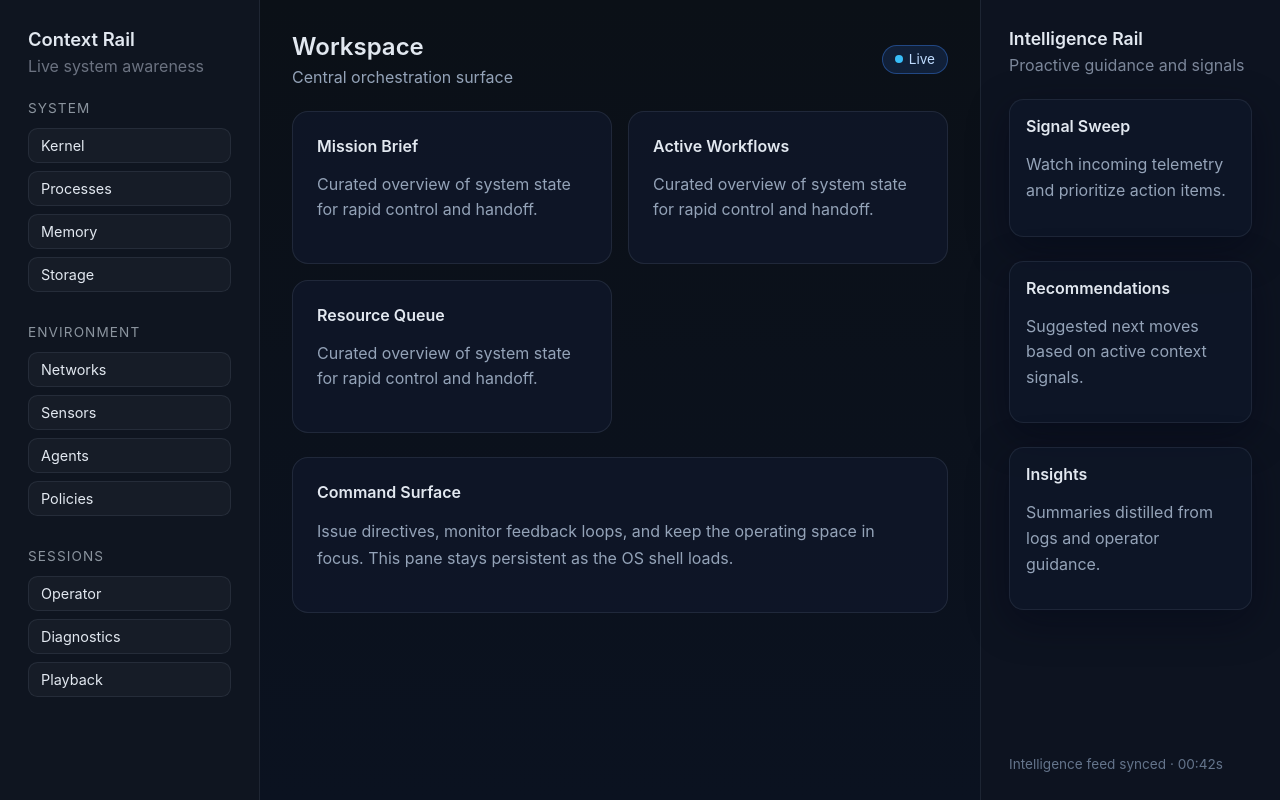
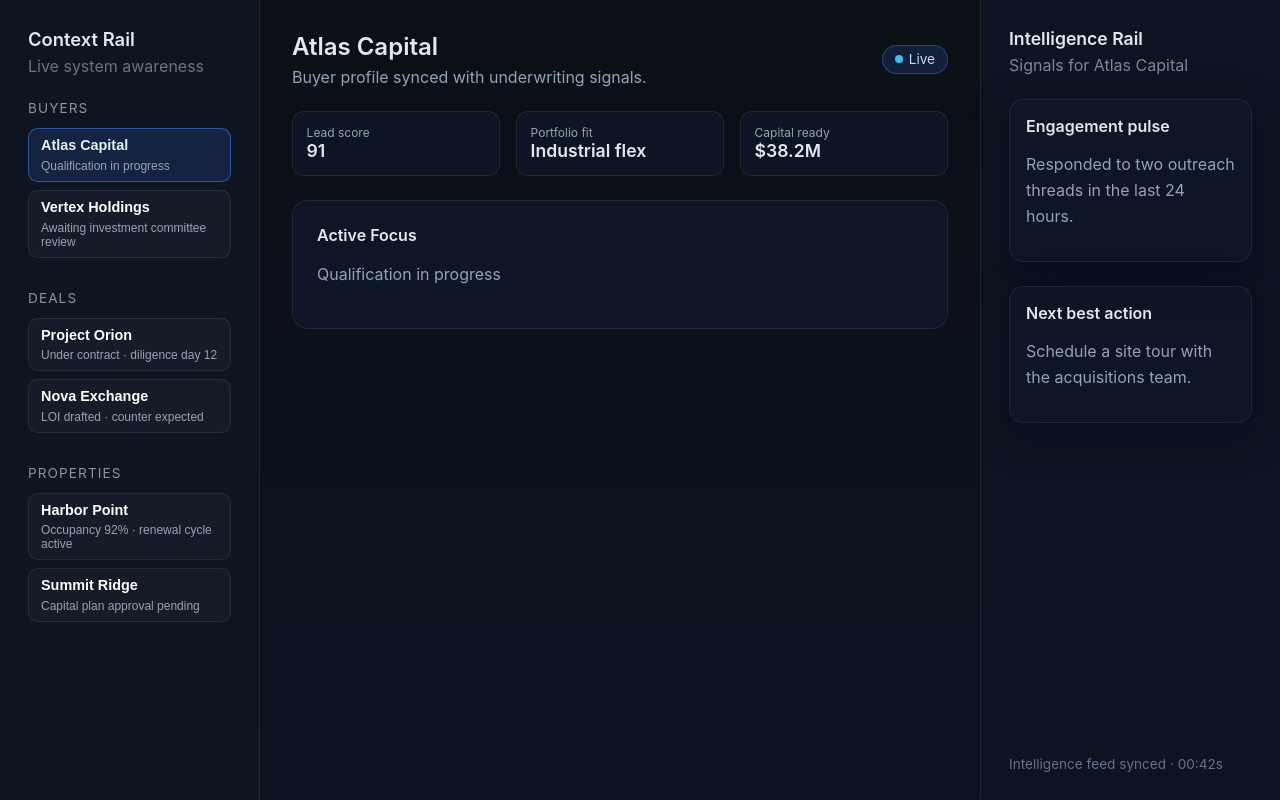
Before and after one commit to kgarg2468/H.O.S., a Next.js app: page / in a window 1280 px wide. Built offline with nearby package versions, Linux system fonts and the light colour scheme.

Commit message:
Add active context state to shell

```diff
--- a/app/page.tsx
+++ b/app/page.tsx
@@ -1,8 +1,170 @@
+"use client";
+
+import { useMemo, useState } from "react";
 import ContextRail from "@/components/os/ContextRail";
 import IntelligenceRail from "@/components/os/IntelligenceRail";
 import Workspace from "@/components/os/Workspace";
+import type { ActiveContextItem, RailSection } from "@/lib/types";
+
+const sections: RailSection[] = [
+  {
+    title: "Buyers",
+    items: [
+      {
+        id: "buyer-atlas",
+        type: "buyer",
+        title: "Atlas Capital",
+        description: "Buyer profile synced with underwriting signals.",
+        status: "Qualification in progress",
+        metrics: [
+          { label: "Lead score", value: "91" },
+          { label: "Portfolio fit", value: "Industrial flex" },
+          { label: "Capital ready", value: "$38.2M" },
+        ],
+        intelligence: [
+          {
+            title: "Engagement pulse",
+            description: "Responded to two outreach threads in the last 24 hours.",
+          },
+          {
+            title: "Next best action",
+            description: "Schedule a site tour with the acquisitions team.",
+          },
+        ],
+      },
+      {
+        id: "buyer-vertex",
+        type: "buyer",
+        title: "Vertex Holdings",
+        description: "Enterprise buyer with pending cross-market approval.",
+        status: "Awaiting investment committee review",
+        metrics: [
+          { label: "Lead score", value: "84" },
+          { label: "Portfolio fit", value: "Medical office" },
+          { label: "Capital ready", value: "$22.6M" },
+        ],
+        intelligence: [
+          {
+            title: "Risk watch",
+            description: "Finance team needs updated NOI breakdown before approval.",
+          },
+          {
+            title: "Suggested follow-up",
+            description: "Send rent roll addendum and closing timeline.",
+          },
+        ],
+      },
+    ],
+  },
+  {
+    title: "Deals",
+    items: [
+      {
+        id: "deal-orion",
+        type: "deal",
+        title: "Project Orion",
+        description: "Mid-market acquisition pipeline for Q3.",
+        status: "Under contract · diligence day 12",
+        metrics: [
+          { label: "Deal value", value: "$12.4M" },
+          { label: "IRR target", value: "17.8%" },
+          { label: "Close ETA", value: "Aug 28" },
+        ],
+        intelligence: [
+          {
+            title: "Diligence focus",
+            description: "Environmental report flagged roof replacement.",
+          },
+          {
+            title: "Stakeholder update",
+            description: "Seller counsel awaiting revised term sheet.",
+          },
+        ],
+      },
+      {
+        id: "deal-nova",
+        type: "deal",
+        title: "Nova Exchange",
+        description: "1031 exchange queue prioritization.",
+        status: "LOI drafted · counter expected",
+        metrics: [
+          { label: "Deal value", value: "$8.1M" },
+          { label: "IRR target", value: "15.2%" },
+          { label: "Close ETA", value: "Sep 14" },
+        ],
+        intelligence: [
+          {
+            title: "Negotiation signal",
+            description: "Broker signaled flexibility on deposit schedule.",
+          },
+          {
+            title: "Next best action",
+            description: "Prepare revised pricing sensitivity report.",
+          },
+        ],
+      },
+    ],
+  },
+  {
+    title: "Properties",
+    items: [
+      {
+        id: "property-harbor",
+        type: "property",
+        title: "Harbor Point",
+        description: "Retail center with refreshed leasing momentum.",
+        status: "Occupancy 92% · renewal cycle active",
+        metrics: [
+          { label: "NOI", value: "$1.4M" },
+          { label: "Occupancy", value: "92%" },
+          { label: "Top tenant", value: "Blue Harbor" },
+        ],
+        intelligence: [
+          {
+            title: "Leasing signal",
+            description: "Two renewals signed ahead of schedule.",
+          },
+          {
+            title: "Action item",
+            description: "Review CAM reconciliation for Q2.",
+          },
+        ],
+      },
+      {
+        id: "property-summit",
+        type: "property",
+        title: "Summit Ridge",
+        description: "Class A office repositioning underway.",
+        status: "Capital plan approval pending",
+        metrics: [
+          { label: "NOI", value: "$2.2M" },
+          { label: "Occupancy", value: "81%" },
+          { label: "Capex", value: "$1.1M" },
+        ],
+        intelligence: [
+          {
+            title: "Tenant intel",
+            description: "Anchor tenant requesting expansion options.",
+          },
+          {
+            title: "Next best action",
+            description: "Draft phased build-out plan for review.",
+          },
+        ],
+      },
+    ],
+  },
+];
 
 export default function Home() {
+  const allItems = useMemo(
+    () => sections.flatMap((section) => section.items),
+    []
+  );
+  const [activeContext, setActiveContext] = useState<ActiveContextItem>(
+    allItems[0]
+  );
+
   return (
     <div
       style={{
@@ -13,9 +175,13 @@ export default function Home() {
         color: "#e2e8f0",
       }}
     >
-      <ContextRail />
-      <Workspace />
-      <IntelligenceRail />
+      <ContextRail
+        sections={sections}
+        activeItemId={activeContext.id}
+        onSelect={setActiveContext}
+      />
+      <Workspace activeContext={activeContext} />
+      <IntelligenceRail activeContext={activeContext} />
     </div>
   );
 }
--- a/components/os/ContextRail.tsx
+++ b/components/os/ContextRail.tsx
@@ -1,20 +1,5 @@
 import type React from "react";
-import type { RailSection } from "@/lib/types";
-
-const sections: RailSection[] = [
-  {
-    title: "System",
-    items: ["Kernel", "Processes", "Memory", "Storage"],
-  },
-  {
-    title: "Environment",
-    items: ["Networks", "Sensors", "Agents", "Policies"],
-  },
-  {
-    title: "Sessions",
-    items: ["Operator", "Diagnostics", "Playback"],
-  },
-];
+import type { ActiveContextItem, RailSection } from "@/lib/types";
 
 const headerStyle: React.CSSProperties = {
   fontSize: "0.85rem",
@@ -33,7 +18,29 @@ const itemStyle: React.CSSProperties = {
   fontSize: "0.9rem",
 };
 
-export default function ContextRail() {
+const itemMetaStyle: React.CSSProperties = {
+  fontSize: "0.75rem",
+  color: "#94a3b8",
+  marginTop: "0.35rem",
+};
+
+const activeItemStyle: React.CSSProperties = {
+  border: "1px solid rgba(59, 130, 246, 0.55)",
+  background: "rgba(59, 130, 246, 0.15)",
+  color: "#e0f2fe",
+};
+
+interface ContextRailProps {
+  sections: RailSection[];
+  activeItemId: ActiveContextItem["id"];
+  onSelect: (item: ActiveContextItem) => void;
+}
+
+export default function ContextRail({
+  sections,
+  activeItemId,
+  onSelect,
+}: ContextRailProps) {
   return (
     <aside
       style={{
@@ -57,9 +64,21 @@ export default function ContextRail() {
         <div key={section.title}>
           <div style={headerStyle}>{section.title}</div>
           {section.items.map((item) => (
-            <div key={item} style={itemStyle}>
-              {item}
-            </div>
+            <button
+              key={item.id}
+              type="button"
+              onClick={() => onSelect(item)}
+              style={{
+                ...itemStyle,
+                ...(item.id === activeItemId ? activeItemStyle : null),
+                textAlign: "left",
+                cursor: "pointer",
+                width: "100%",
+              }}
+            >
+              <div style={{ fontWeight: 600 }}>{item.title}</div>
+              <div style={itemMetaStyle}>{item.status}</div>
+            </button>
           ))}
         </div>
       ))}
--- a/components/os/IntelligenceRail.tsx
+++ b/components/os/IntelligenceRail.tsx
@@ -1,20 +1,5 @@
 import type React from "react";
-import type { IntelligenceCard } from "@/lib/types";
-
-const cards: IntelligenceCard[] = [
-  {
-    title: "Signal Sweep",
-    description: "Watch incoming telemetry and prioritize action items.",
-  },
-  {
-    title: "Recommendations",
-    description: "Suggested next moves based on active context signals.",
-  },
-  {
-    title: "Insights",
-    description: "Summaries distilled from logs and operator guidance.",
-  },
-];
+import type { ActiveContextItem } from "@/lib/types";
 
 const cardStyle: React.CSSProperties = {
   padding: "1rem",
@@ -24,7 +9,13 @@ const cardStyle: React.CSSProperties = {
   boxShadow: "0 12px 40px rgba(2, 6, 23, 0.4)",
 };
 
-export default function IntelligenceRail() {
+interface IntelligenceRailProps {
+  activeContext: ActiveContextItem;
+}
+
+export default function IntelligenceRail({
+  activeContext,
+}: IntelligenceRailProps) {
   return (
     <aside
       style={{
@@ -41,10 +32,10 @@ export default function IntelligenceRail() {
           Intelligence Rail
         </div>
         <div style={{ color: "#7c879a", marginTop: "0.4rem" }}>
-          Proactive guidance and signals
+          Signals for {activeContext.title}
         </div>
       </div>
-      {cards.map((card) => (
+      {activeContext.intelligence.map((card) => (
         <div key={card.title} style={cardStyle}>
           <div style={{ fontWeight: 600, marginBottom: "0.35rem" }}>
             {card.title}
--- a/components/os/Workspace.tsx
+++ b/components/os/Workspace.tsx
@@ -1,4 +1,5 @@
 import type React from "react";
+import type { ActiveContextItem } from "@/lib/types";
 
 const statusPillStyle: React.CSSProperties = {
   display: "inline-flex",
@@ -19,7 +20,18 @@ const panelStyle: React.CSSProperties = {
   padding: "1.5rem",
 };
 
-export default function Workspace() {
+const metricCardStyle: React.CSSProperties = {
+  padding: "0.85rem",
+  borderRadius: "0.75rem",
+  border: "1px solid rgba(148, 163, 184, 0.14)",
+  background: "rgba(15, 23, 42, 0.7)",
+};
+
+interface WorkspaceProps {
+  activeContext: ActiveContextItem;
+}
+
+export default function Workspace({ activeContext }: WorkspaceProps) {
   return (
     <main
       style={{
@@ -40,10 +52,10 @@ export default function Workspace() {
       >
         <div>
           <div style={{ fontSize: "1.5rem", fontWeight: 600 }}>
-            Workspace
+            {activeContext.title}
           </div>
           <div style={{ color: "#94a3b8", marginTop: "0.35rem" }}>
-            Central orchestration surface
+            {activeContext.description}
           </div>
         </div>
         <div style={statusPillStyle}>
@@ -63,31 +75,28 @@ export default function Workspace() {
       <section
         style={{
           display: "grid",
-          gridTemplateColumns: "repeat(auto-fit, minmax(220px, 1fr))",
+          gridTemplateColumns: "repeat(auto-fit, minmax(200px, 1fr))",
           gap: "1rem",
         }}
       >
-        {["Mission Brief", "Active Workflows", "Resource Queue"].map(
-          (title) => (
-            <div key={title} style={panelStyle}>
-              <div style={{ fontWeight: 600, marginBottom: "0.5rem" }}>
-                {title}
-              </div>
-              <p style={{ color: "#94a3b8", lineHeight: 1.6 }}>
-                Curated overview of system state for rapid control and handoff.
-              </p>
+        {activeContext.metrics.map((metric) => (
+          <div key={metric.label} style={metricCardStyle}>
+            <div style={{ fontSize: "0.75rem", color: "#94a3b8" }}>
+              {metric.label}
             </div>
-          )
-        )}
+            <div style={{ fontSize: "1.1rem", fontWeight: 600 }}>
+              {metric.value}
+            </div>
+          </div>
+        ))}
       </section>
 
       <section style={panelStyle}>
         <div style={{ fontWeight: 600, marginBottom: "0.5rem" }}>
-          Command Surface
+          Active Focus
         </div>
         <p style={{ color: "#94a3b8", lineHeight: 1.7 }}>
-          Issue directives, monitor feedback loops, and keep the operating space in
-          focus. This pane stays persistent as the OS shell loads.
+          {activeContext.status}
         </p>
       </section>
     </main>
```
Also changed, not shown: lib/types.ts (+27 -0 lines).
